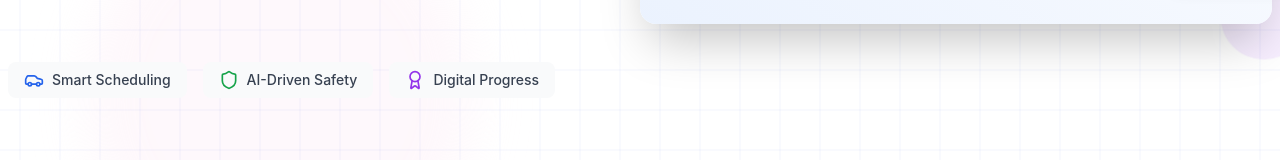
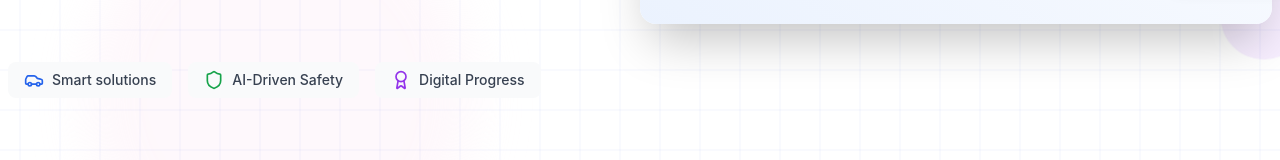
Before and after one commit to Ayman-Shakil192/drivexpert-ai, a React (Vite) app: page / in a window 1280 px wide. Shown: the part 590-750 px from the top of the page. Built offline with nearby package versions, Linux system fonts and the light colour scheme.

Commit message:
fix typo on texts

```diff
--- a/src/components/Features.jsx
+++ b/src/components/Features.jsx
@@ -32,7 +32,7 @@ const Features = () => {
   const featureData = [
     {
       icon: <Brain className="w-10 h-10" />,
-      title: "AI-Powered Scheduling",
+      title: "AI-Powered solutions",
       description:
         "Optimize instructor schedules and student bookings with intelligent algorithms. Maximize resource utilization and minimize wait times.",
       bgColor: "bg-blue-50",
--- a/src/components/Footer.jsx
+++ b/src/components/Footer.jsx
@@ -38,7 +38,7 @@ const Footer = () => {
   ];
 
   const services = [
-    { name: "AI Scheduling", href: "#" },
+    { name: "AI solutions", href: "#" },
     { name: "Performance Analytics", href: "#" },
     { name: "Student Management", href: "#" },
     { name: "Fleet Management", href: "#" },
--- a/src/components/Hero.jsx
+++ b/src/components/Hero.jsx
@@ -33,7 +33,7 @@ const Hero = () => {
   const keyFeatures = [
     {
       icon: Car,
-      text: "Smart Scheduling",
+      text: "Smart solutions",
       color: "text-blue-600",
     },
     {
```
